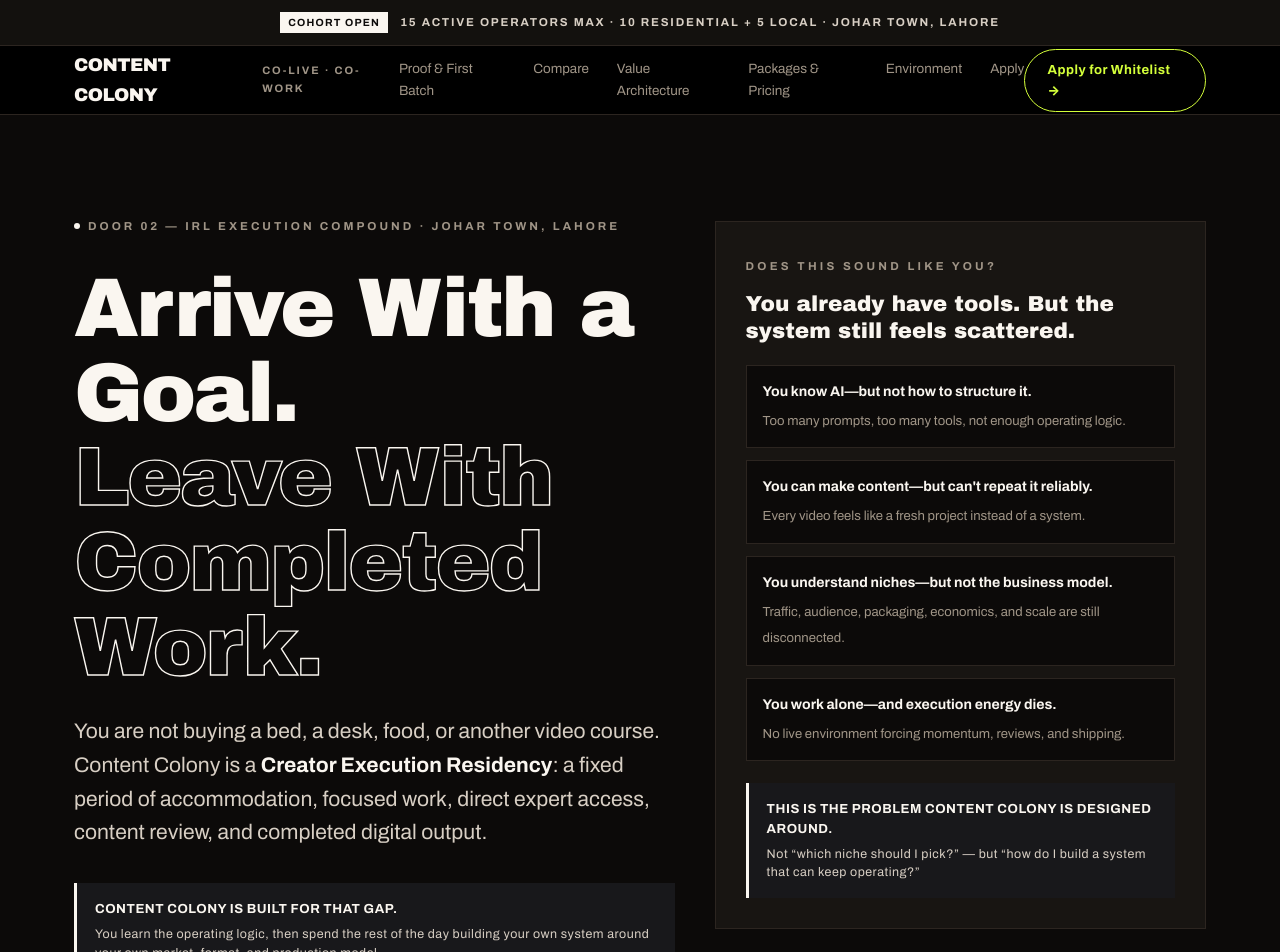
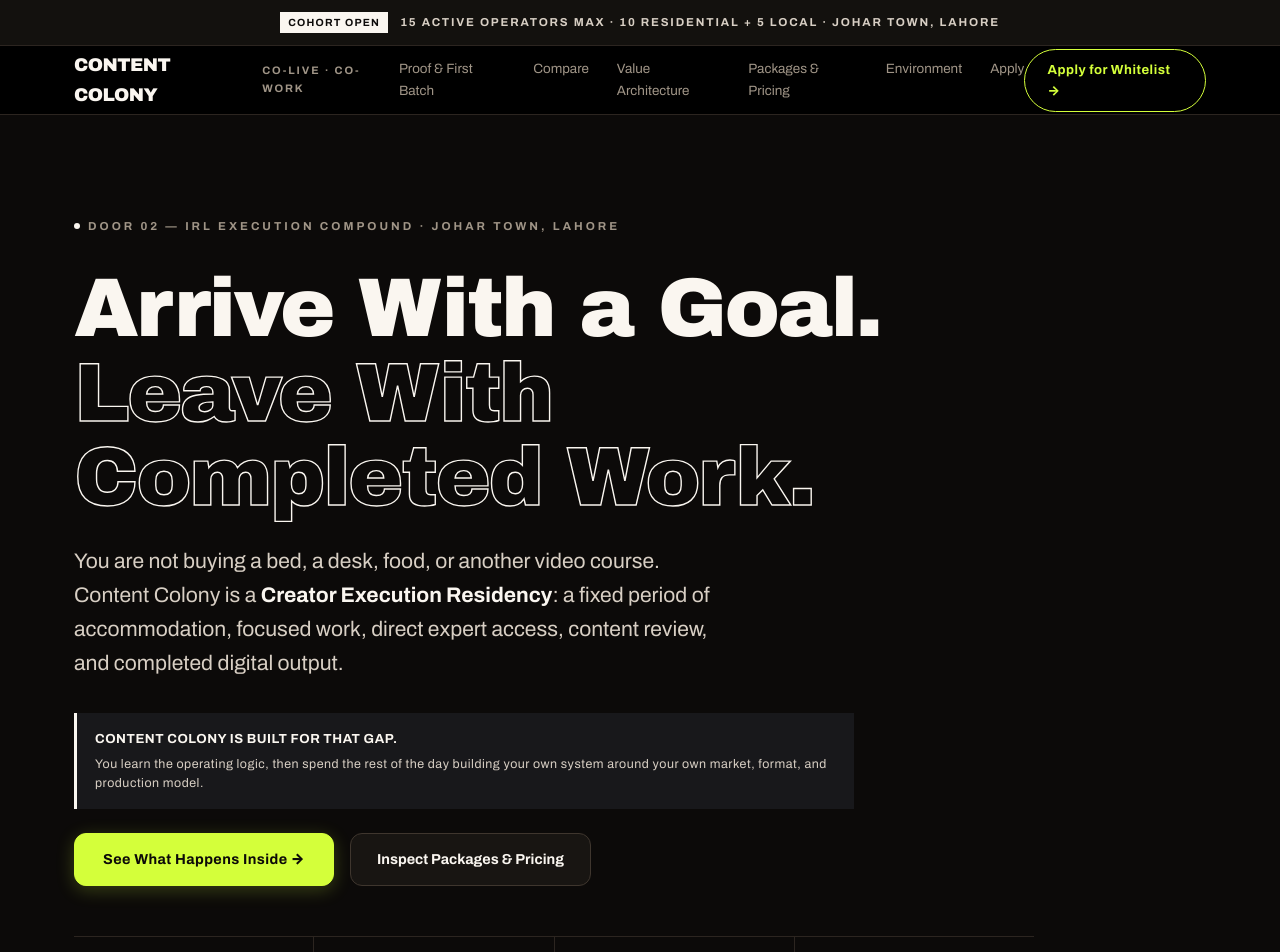
Before and after one commit to digitalcarrrrd/YThighofferworkshop, a Next.js app: page /cc in a window 1280 px wide. Shown: the top 952 px of the page. Built offline with nearby package versions, Linux system fonts and the light colour scheme; no server answers.

Commit message:
fix(cc): remove diagnosis section and ensure all form submissions land in Content Colony pipeline

```diff
--- a/app/api/content-colony-prebooking/route.ts
+++ b/app/api/content-colony-prebooking/route.ts
@@ -16,7 +16,14 @@
 const attempts = new Map<string, { count: number; resetAt: number }>();
 
 function clean(value: unknown, max = 1000) { return typeof value === "string" ? value.trim().slice(0, max) : ""; }
-function normalizePhone(value: string) { const digits = value.replace(/\D/g, ""); if (/^923\d{9}$/.test(digits)) return `+${digits}`; if (/^03\d{9}$/.test(digits)) return `+92${digits.slice(1)}`; if (/^3\d{9}$/.test(digits)) return `+92${digits}`; return ""; }
+function normalizePhone(value: string) {
+  const digits = value.replace(/\D/g, "");
+  if (/^923\d{9}$/.test(digits)) return `+${digits}`;
+  if (/^03\d{9}$/.test(digits)) return `+92${digits.slice(1)}`;
+  if (/^3\d{9}$/.test(digits)) return `+92${digits}`;
+  if (digits.length >= 7 && digits.length <= 15) return `+${digits}`;
+  return digits ? `+${digits}` : "";
+}
 function customField(envName: string, value: string) { const id = process.env[envName]; return id && value ? [{ id, field_value: value }] : []; }
 
 function parsePackageAmount(pkg: string): number {
@@ -70,6 +77,7 @@
     if (fullName.length < 2 || !phone || !/^\S+@\S+\.\S+$/.test(email) || city.length < 2 || !packages.has(selectedPackage) || currentBuild.length < 2 || bottleneck.length < 2 || successDefinition.length < 2) return NextResponse.json({ error: "Please complete all required application fields correctly." }, { status: 400 });
 
     const locationId = process.env.GHL_LOCATION_ID || "6MzIr7iWX12OyaxfufLw";
+    const token = process.env.GHL_PRIVATE_INTEGRATION_TOKEN || "pit-4259cd3b-222c-4b57-8f88-400949576d75";
     const pipelineId = process.env.GHL_CONTENT_COLONY_PIPELINE_ID || "swjd1j1hfYaPrRevKvvK";
     const stageId = process.env.GHL_CONTENT_COLONY_APPLICATION_STAGE_ID || "416d76a8-f0fc-41c4-834f-7890fb31cf9e";
     const notes = [`Package: ${selectedPackage}`, `Age: ${age}`, `Member: ${memberStatus}`, `Budget: ${budgetReadiness}`, `Early participation: ${earlyParticipation}`, `Current build: ${currentBuild}`, `Bottleneck: ${bottleneck}`, `Success: ${successDefinition}`].join("\n");
@@ -80,17 +88,14 @@
     const opportunityName = `${fullName} — Content Colony — ${selectedPackage.split(" — ")[0]}`;
     const monetaryValue = parsePackageAmount(selectedPackage);
 
-    let duplicate = false;
     try {
-      const search = await ghl(`/opportunities/search?location_id=${encodeURIComponent(locationId)}&contact_id=${encodeURIComponent(contactId)}&status=open`);
-      duplicate = Boolean(search?.opportunities?.some((opportunity: { pipelineId?: string; name?: string; status?: string }) => opportunity.pipelineId === pipelineId && opportunity.status === "open" && opportunity.name === opportunityName));
-    } catch (searchError) {
-      console.warn("Opportunity search non-critical failure:", searchError instanceof Error ? searchError.message : "unknown");
-    }
-
-    if (!duplicate) {
-      await ghl("/opportunities/", {
+      const oppRes = await fetch("https://services.leadconnectorhq.com/opportunities/", {
         method: "POST",
+        headers: {
+          Authorization: `Bearer ${token}`,
+          Version: "2021-07-28",
+          "Content-Type": "application/json",
+        },
         body: JSON.stringify({
           locationId,
           pipelineId,
@@ -102,9 +107,36 @@
           monetaryValue,
         }),
       });
+
+      const oppData = await oppRes.json();
+
+      if (!oppRes.ok) {
+        // If opportunity already exists for this contact in GHL, update it and move to Content Colony New Application!
+        if (oppData?.code === "OPPORTUNITY_NO_DUPLICATE" && oppData?.meta?.existingId) {
+          await fetch(`https://services.leadconnectorhq.com/opportunities/${oppData.meta.existingId}`, {
+            method: "PUT",
+            headers: {
+              Authorization: `Bearer ${token}`,
+              Version: "2021-07-28",
+              "Content-Type": "application/json",
+            },
+            body: JSON.stringify({
+              pipelineId,
+              pipelineStageId: stageId,
+              name: opportunityName,
+              status: "open",
+              monetaryValue,
+            }),
+          });
+        } else {
+          console.warn("Opportunity creation warning:", oppData);
+        }
+      }
+    } catch (oppError) {
+      console.warn("Opportunity operation non-critical failure:", oppError instanceof Error ? oppError.message : "unknown");
     }
 
-    return NextResponse.json({ ok: true, reference: crypto.randomUUID(), duplicate });
+    return NextResponse.json({ ok: true, reference: crypto.randomUUID() });
   } catch (error) {
     console.error("Content Colony application failed", error instanceof Error ? error.message : "unknown");
     return NextResponse.json({ error: "We could not save your application. Please try again or contact our team on WhatsApp." }, { status: 502 });
--- a/app/cc/page.tsx
+++ b/app/cc/page.tsx
@@ -53,7 +53,6 @@
       {/* Hero Section */}
       <header className={styles.hero}>
         <div className={styles.container}>
-          <div className={styles.heroGridSplit}>
           <div className={styles.heroContent}>
             <div className={styles.heroTag}>
               <span className={styles.heroTagDot} />
@@ -73,7 +72,7 @@
               completed digital output.
             </p>
 
-              <div className={styles.alertNotice} style={{ margin: "24px 0" }}>
+            <div className={styles.alertNotice} style={{ margin: "24px 0", maxWidth: "780px" }}>
               <strong>Content Colony is built for that gap.</strong>
               <small>
                 You learn the operating logic, then spend the rest of the day building your own system
@@ -109,35 +108,6 @@
                 <div className={styles.statLabel}>Prime Lahore Location</div>
               </div>
             </div>
-            </div>
-
-            {/* Hero Diagnosis Card */}
-            <aside className={styles.heroDiagnosisCard}>
-              <span className={styles.eyebrow}>DOES THIS SOUND LIKE YOU?</span>
-              <h3>You already have tools. But the system still feels scattered.</h3>
-              <div className={styles.diagList}>
-                <div className={styles.diagItem}>
-                  <strong>You know AI—but not how to structure it.</strong>
-                  <span>Too many prompts, too many tools, not enough operating logic.</span>
-                </div>
-                <div className={styles.diagItem}>
-                  <strong>You can make content—but can&apos;t repeat it reliably.</strong>
-                  <span>Every video feels like a fresh project instead of a system.</span>
-                </div>
-                <div className={styles.diagItem}>
-                  <strong>You understand niches—but not the business model.</strong>
-                  <span>Traffic, audience, packaging, economics, and scale are still disconnected.</span>
-                </div>
-                <div className={styles.diagItem}>
-                  <strong>You work alone—and execution energy dies.</strong>
-                  <span>No live environment forcing momentum, reviews, and shipping.</span>
-                </div>
-              </div>
-              <div className={styles.alertNotice}>
-                THIS IS THE PROBLEM CONTENT COLONY IS DESIGNED AROUND.
-                <small>Not &ldquo;which niche should I pick?&rdquo; — but &ldquo;how do I build a system that can keep operating?&rdquo;</small>
-              </div>
-            </aside>
           </div>
         </div>
       </header>
```
Lines whose indentation alone changed are shown as unchanged.
